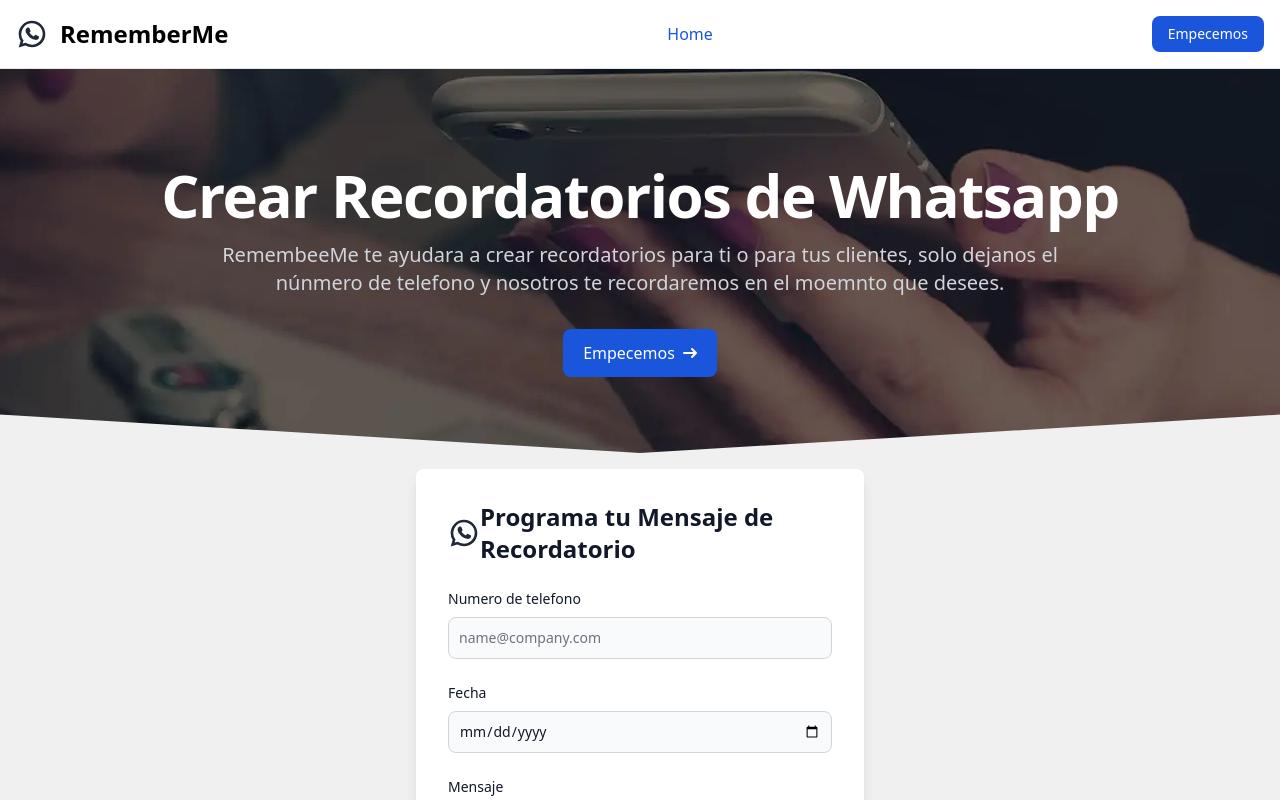
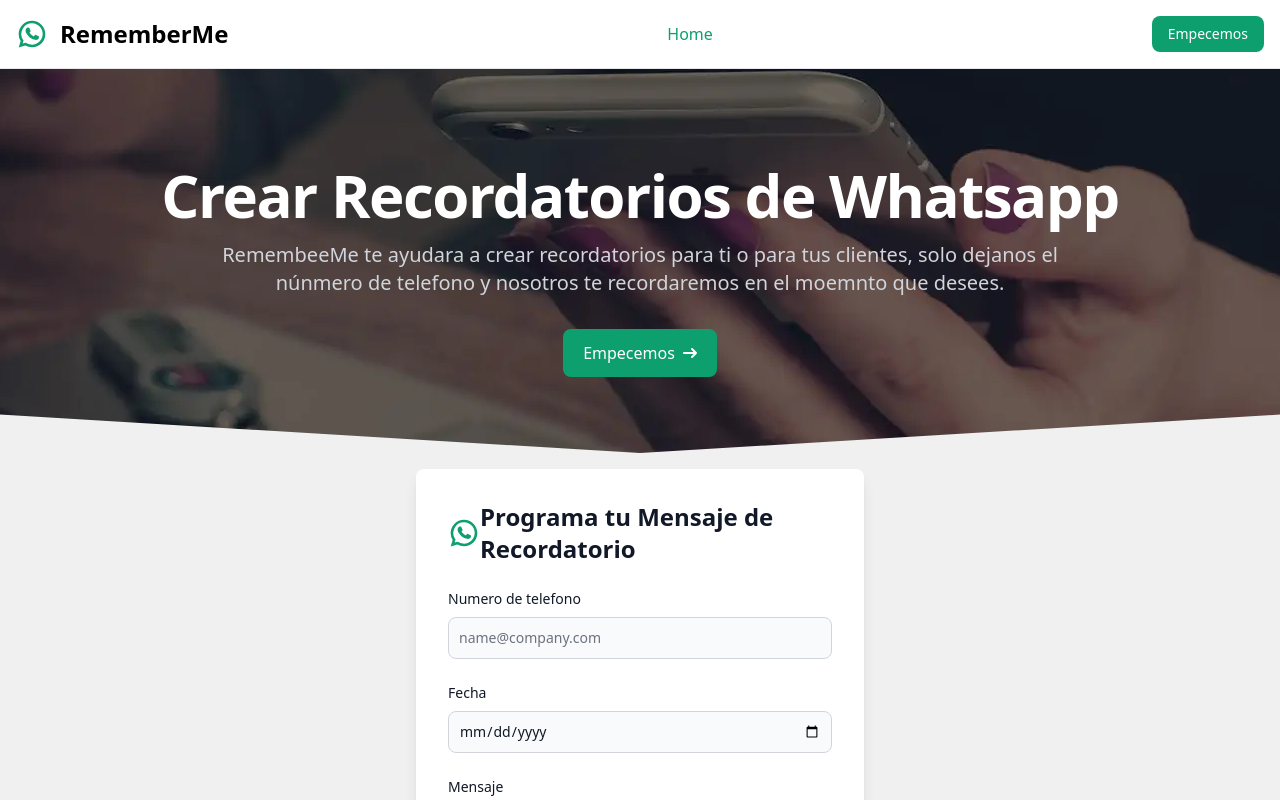
Before and after one commit to bsperezb/rememberMe, a Vue app: page / in a window 1280 px wide. Shown: the top 800 px of the page. Built offline with nearby package versions, Linux system fonts and the light colour scheme.

Commit message:
changed color theme

```diff
--- a/package.json
+++ b/package.json
@@ -7,7 +7,7 @@
     "dev": "vite",
     "build": "vue-tsc -b && vite build",
     "preview": "vite preview",
-    "deploy": "npm run build & git subtree push --prefix dist origin gh-pages"
+     "deploy": "gh-pages -d dist"
   },
   "dependencies": {
     "flowbite": "^2.5.1",
@@ -19,6 +19,7 @@
     "@types/vue": "^2.0.0",
     "@vitejs/plugin-vue": "^5.1.4",
     "autoprefixer": "^10.4.20",
+    "gh-pages": "^6.1.1",
     "postcss": "^8.4.47",
     "tailwindcss": "^3.4.12",
     "typescript": "^5.5.3",
--- a/src/App.vue
+++ b/src/App.vue
@@ -3,7 +3,7 @@
     <header>
       <navbar/>
     </header>
-    <main :style="{marginTop: heightNavbar}" class="flex-grow flex flex-col items-center bg-bg-gray">
+    <main :style="{marginTop: heightNavbar}" class="flex-grow flex flex-col items-center bg-bg-gray text-green-600">
       <!-- <home/> -->
       <router-view></router-view>
     </main>
--- a/src/components/Navbar.vue
+++ b/src/components/Navbar.vue
@@ -3,17 +3,17 @@
         class="bg-white dark:bg-gray-900 fixed w-full z-20 top-0 start-0 border-b border-gray-200 dark:border-gray-600">
         <div class="max-w-screen-xl flex flex-wrap items-center justify-between mx-auto p-4">
             <a href="https://flowbite.com/" class="flex items-center space-x-3 rtl:space-x-reverse">
-                <div v-html="iconWhatsapp" class="w-8 h-8"></div>
+                <div v-html="iconWhatsapp" class="w-8 h-8 text-green-600"></div>
 
                 <span class="self-center text-2xl font-semibold whitespace-nowrap dark:text-white">RememberMe</span>
             </a>
             <div class="flex md:order-2 space-x-3 md:space-x-0 rtl:space-x-reverse">
                 <button type="button"
-                    class="text-white bg-blue-700 hover:bg-blue-800 focus:ring-4 focus:outline-none focus:ring-blue-300 font-medium rounded-lg text-sm px-4 py-2 text-center dark:bg-blue-600 dark:hover:bg-blue-700 dark:focus:ring-blue-800">
+                    class="text-white bg-green-500 hover:bg-green-600 focus:outline-none  font-medium rounded-lg text-sm px-4 py-2 text-center dark:bg-green-400 dark:hover:bg-green-500  transition transform active:scale-90 duration-200">
                     Empecemos
                 </button>
                 <button data-collapse-toggle="navbar-sticky" type="button"
-                    class="inline-flex items-center p-2 w-10 h-10 justify-center text-sm text-gray-500 rounded-lg md:hidden hover:bg-gray-100 focus:outline-none focus:ring-2 focus:ring-gray-200 dark:text-gray-400 dark:hover:bg-gray-700 dark:focus:ring-gray-600"
+                    class="inline-flex items-center p-2 w-10 h-10 justify-center text-sm text-gray-500 rounded-lg md:hidden hover:bg-gray-100 focus:outline-none  dark:text-gray-400 dark:hover:bg--700 dark:focus:ring-gray-600"
                     aria-controls="navbar-sticky" aria-expanded="false">
                     <span class="sr-only">Open main menu</span>
                     <svg class="w-5 h-5" aria-hidden="true" xmlns="http://www.w3.org/2000/svg" fill="none"
@@ -28,7 +28,7 @@
                     class="flex flex-col p-4 md:p-0 mt-4 font-medium border border-gray-100 rounded-lg bg-gray-50 md:space-x-8 rtl:space-x-reverse md:flex-row md:mt-0 md:border-0 md:bg-white dark:bg-gray-800 md:dark:bg-gray-900 dark:border-gray-700">
                     <li>
                         <router-link to="/"
-                            class="block py-2 px-3 text-white bg-blue-700 rounded md:bg-transparent md:text-blue-700 md:p-0 md:dark:text-blue-500"
+                            class="block py-2 px-3 text-white bg-green-500 rounded md:bg-transparent md:text-green-500 md:p-0 md:dark:text-blue-500"
                             aria-current="page">Home</router-link>
                     </li>
                     <!-- <li>
--- a/src/icons/icons.ts
+++ b/src/icons/icons.ts
@@ -1,7 +1,7 @@
 
 const icons: Record<string, string> = {
     whatsapp: `
-      <svg class="text-gray-800 dark:text-white" aria-hidden="true" xmlns="http://www.w3.org/2000/svg" width="32" height="32" fill="none" viewBox="0 0 24 24">
+      <svg class="text-green-500 dark:text-white" aria-hidden="true" xmlns="http://www.w3.org/2000/svg" width="32" height="32" fill="none" viewBox="0 0 24 24">
         <path fill="currentColor" fill-rule="evenodd" d="M12 4a8 8 0 0 0-6.895 12.06l.569.718-.697 2.359 2.32-.648.379.243A8 8 0 1 0 12 4ZM2 12C2 6.477 6.477 2 12 2s10 4.477 10 10-4.477 10-10 10a9.96 9.96 0 0 1-5.016-1.347l-4.948 1.382 1.426-4.829-.006-.007-.033-.055A9.958 9.958 0 0 1 2 12Z" clip-rule="evenodd"/>
         <path fill="currentColor" d="M16.735 13.492c-.038-.018-1.497-.736-1.756-.83a1.008 1.008 0 0 0-.34-.075c-.196 0-.362.098-.49.291-.146.217-.587.732-.723.886-.018.02-.042.045-.057.045-.013 0-.239-.093-.307-.123-1.564-.68-2.751-2.313-2.914-2.589-.023-.04-.024-.057-.024-.057.005-.021.058-.074.085-.101.08-.079.166-.182.249-.283l.117-.14c.121-.14.175-.25.237-.375l.033-.066a.68.68 0 0 0-.02-.64c-.034-.069-.65-1.555-.715-1.711-.158-.377-.366-.552-.655-.552-.027 0 0 0-.112.005-.137.005-.883.104-1.213.311-.35.22-.94.924-.94 2.16 0 1.112.705 2.162 1.008 2.561l.041.06c1.161 1.695 2.608 2.951 4.074 3.537 1.412.564 2.081.63 2.461.63.16 0 .288-.013.4-.024l.072-.007c.488-.043 1.56-.599 1.804-1.276.192-.534.243-1.117.115-1.329-.088-.144-.239-.216-.43-.308Z"/>
       </svg>
--- a/src/pages/Home/components/HomeBanner.vue
+++ b/src/pages/Home/components/HomeBanner.vue
@@ -20,7 +20,7 @@
       >
         <a
           href="#"
-          class="inline-flex justify-center items-center py-3 px-5 text-base font-medium text-center text-white rounded-lg bg-blue-700 hover:bg-blue-800 focus:ring-4 focus:ring-blue-300 dark:focus:ring-blue-900"
+          class="inline-flex justify-center items-center py-3 px-5 text-base font-medium text-center text-white rounded-lg bg-green-500  hover:bg-green-600 transition transform active:scale-90 duration-200"
         >
           Empecemos
           <svg
```
Also changed, not shown: 2 other files (tests, documents, lock files or other folders).
